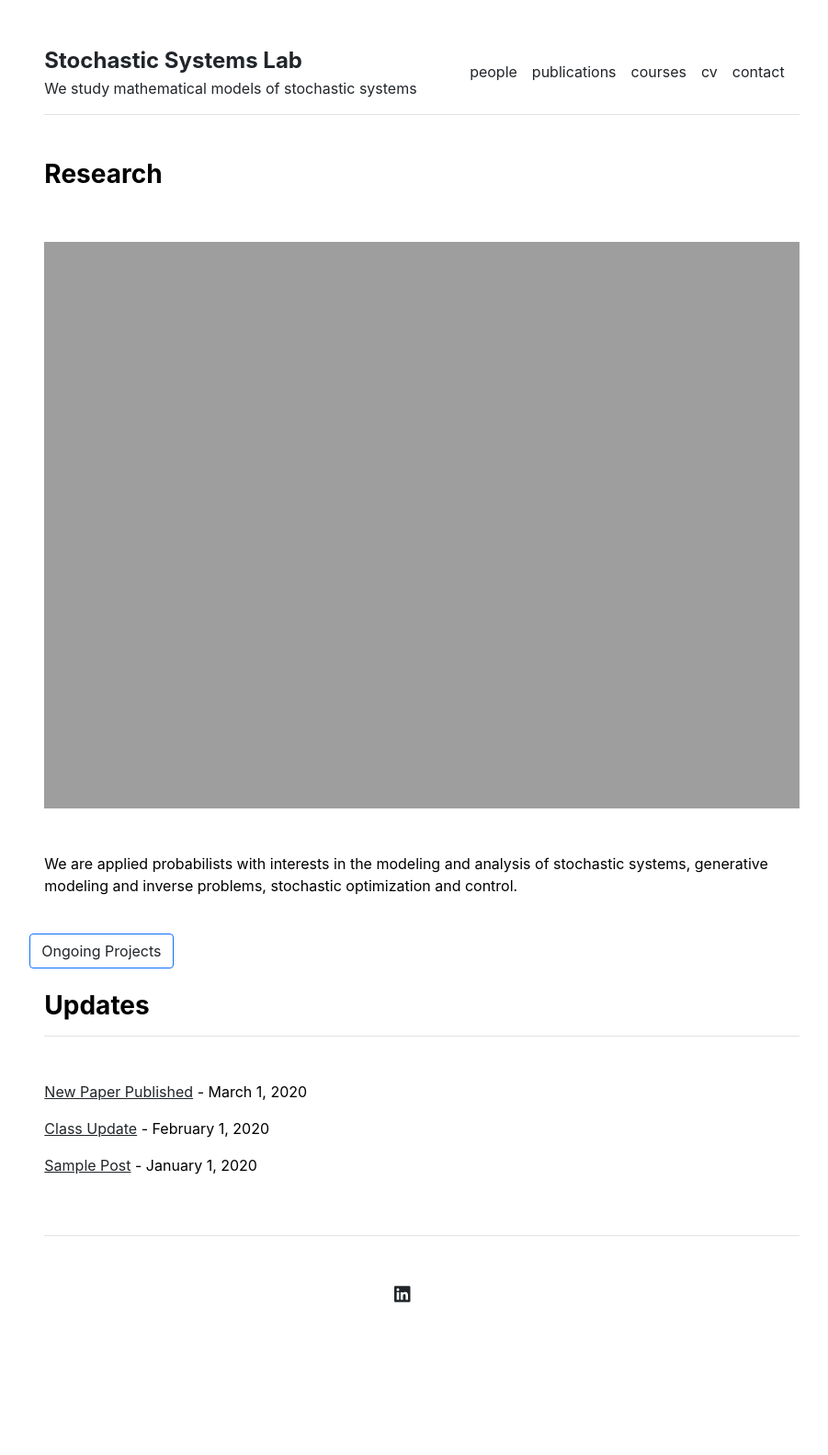
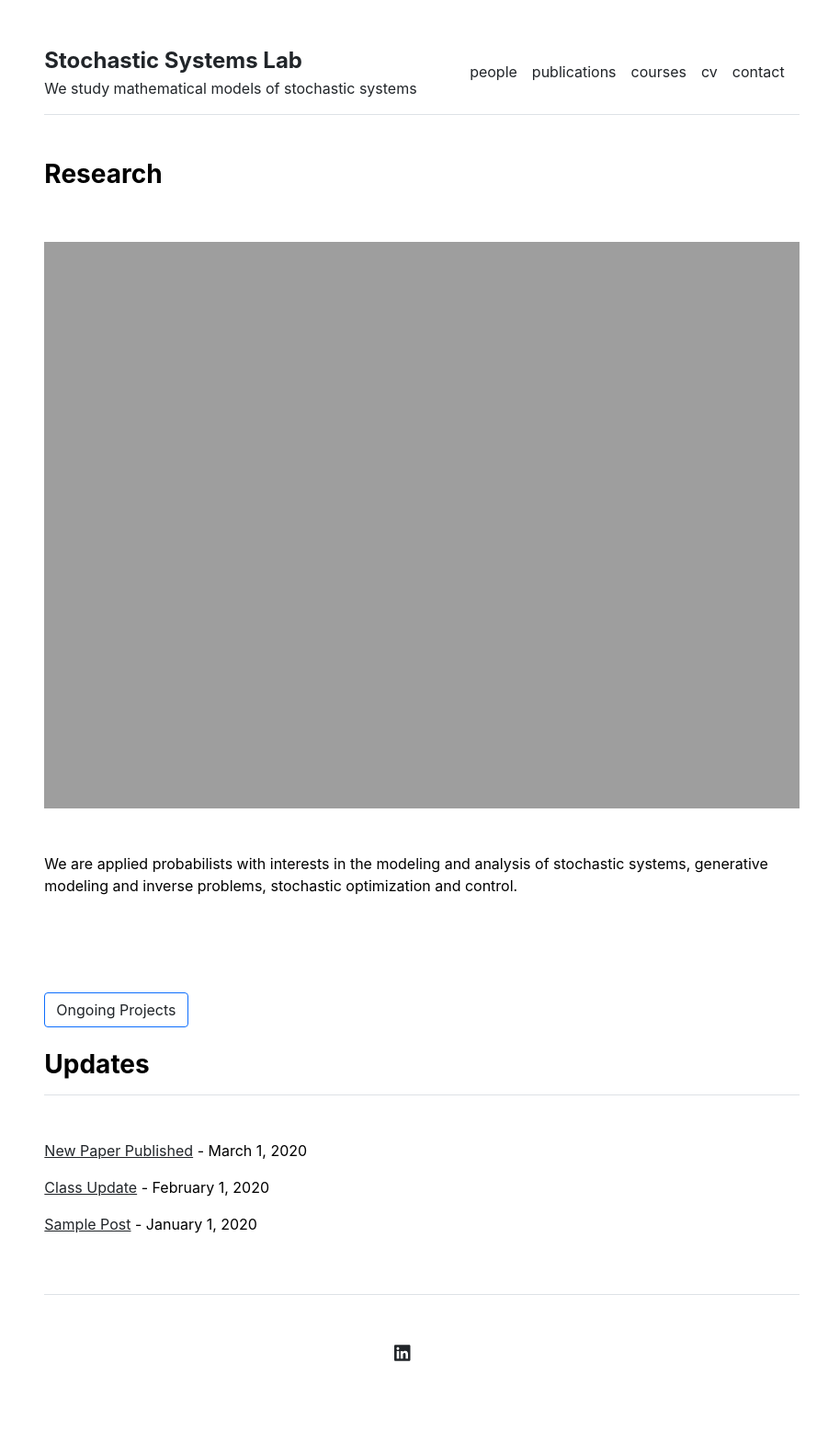
Before and after one commit to stochasticsystemslab/stochasticsystemslab.github.io, a Jekyll site: the page built from index.md, in a window 1280 px wide. Shown: the whole page at 92% size, without its empty margins (181-1082 px from the left). Built offline with Jekyll 4.4.1, drawn with Linux system fonts in a browser that asks for light colours; before the commit the page ends 1518 px from its top, so only the background shows below that.

Commit message:
Update home.html

```diff
--- a/_layouts/home.html
+++ b/_layouts/home.html
@@ -7,7 +7,7 @@ layout: default
     <img src="{{ site.github.url }}/assets/img/SSLOV.002.png" alt="Home" width="100%">
     <p class="mb-2">We are applied probabilists with interests in the modeling and analysis of stochastic systems, generative modeling and inverse problems, stochastic optimization and control. </p>
     <!-- Ongoing Projects Section -->
-    <div class="row g-3 mb-1">
+    <div class="row g-5 mb-1">
       <div class="col-md-12">
         <!-- <h3 class="fw-bold">Ongoing Projects</h3> -->
         <p><a class="btn btn-outline-primary" data-bs-toggle="collapse" href="#projectsCollapse" role="button" aria-expanded="false" aria-controls="projectsCollapse">
```
